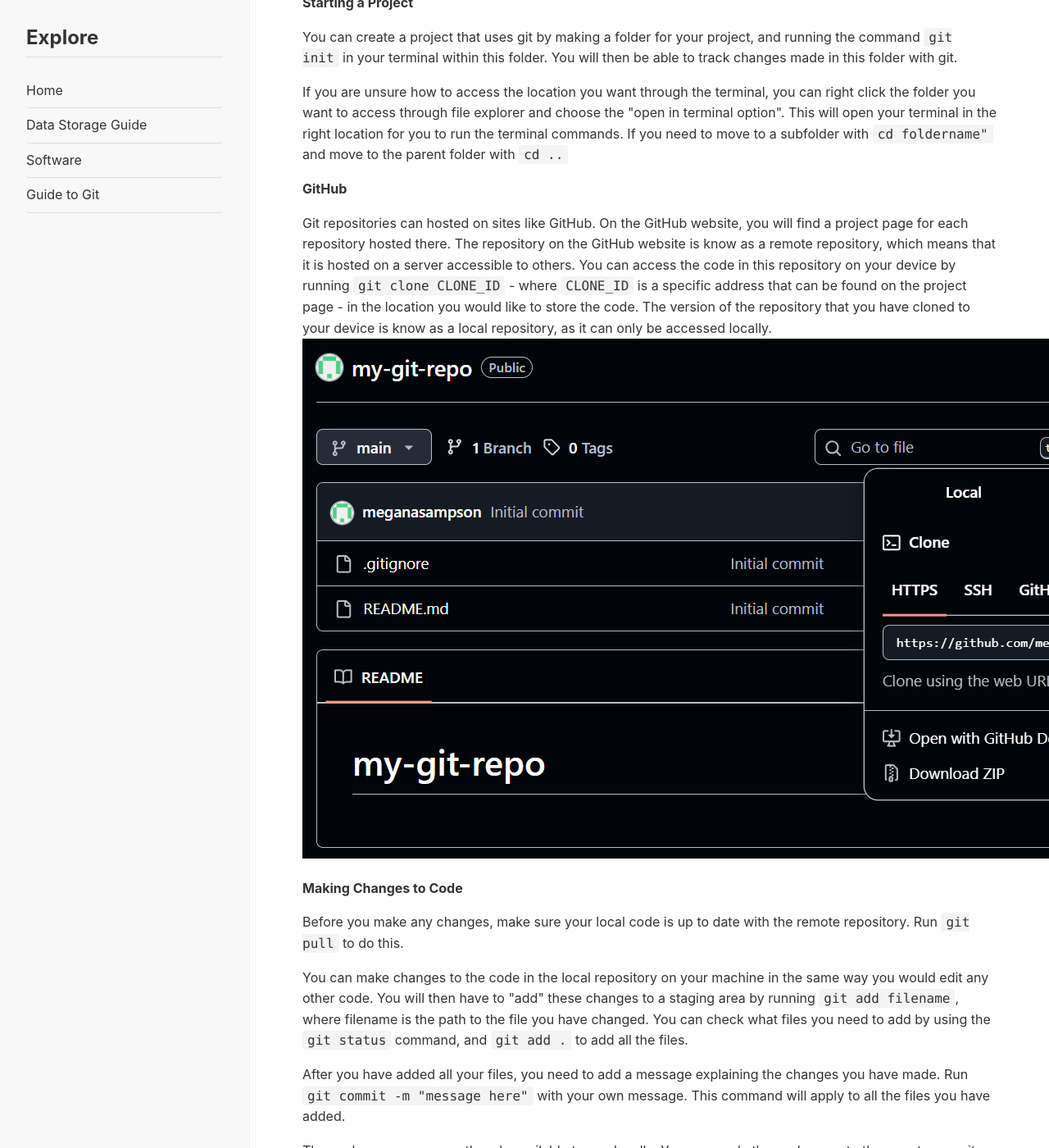
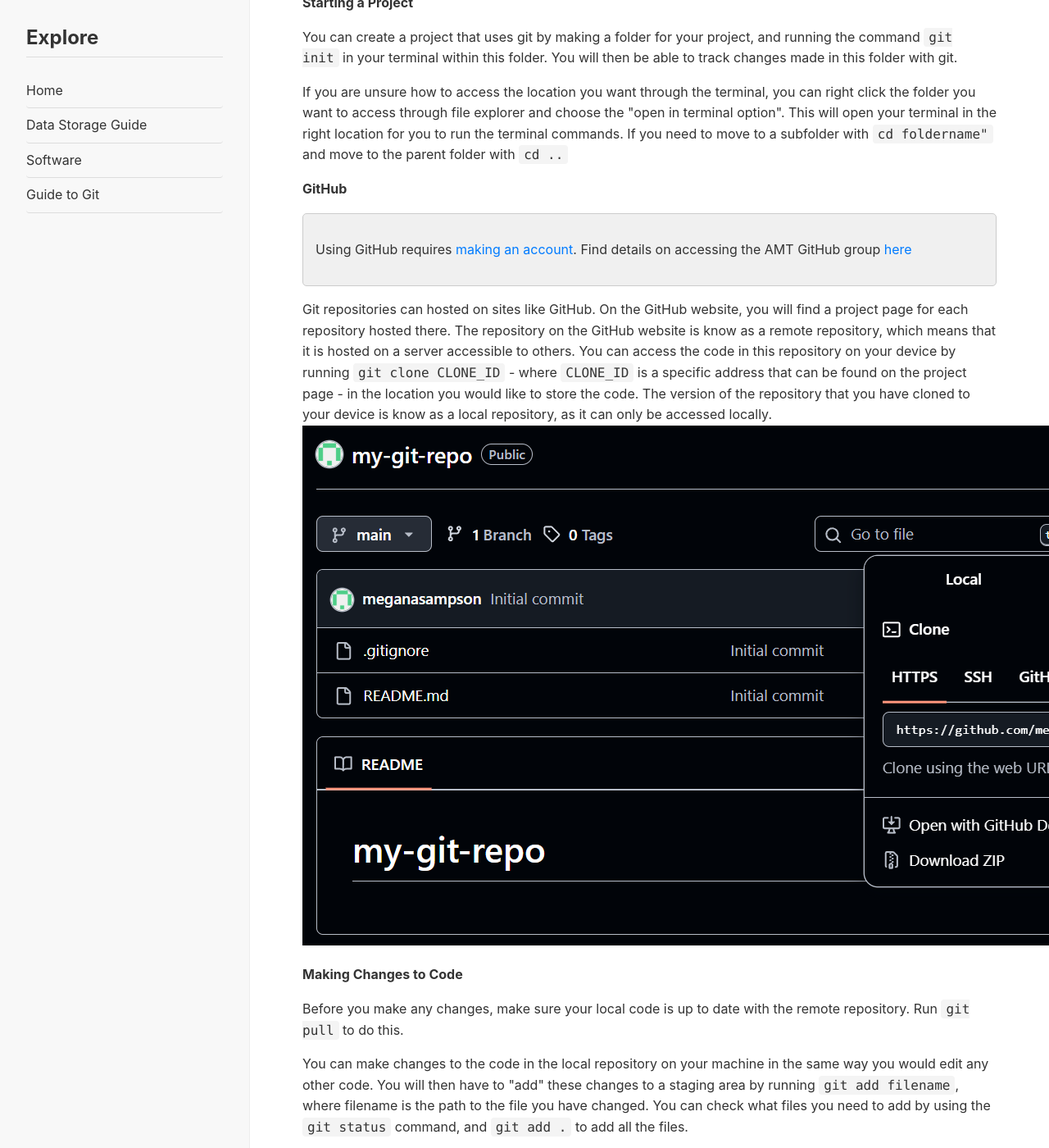
Before and after one commit to Applied-Materials-Technology/data-storage-guide, a Jekyll site: the page built from base/git_guide.html, in a window 1280 px wide and 1400 px high, scrolled down 859 px. Shown: the whole window at 82% size. Built offline with Jekyll 4.4.1, drawn with Linux system fonts in a browser that asks for light colours; some of the changed text lies outside the part shown.

Commit message:
add subtext box styling

```diff
--- a/base/git_guide.html
+++ b/base/git_guide.html
@@ -60,6 +60,13 @@
     <div id="github"></div>
     <p><b>GitHub</b></p>
 
+    <div class="subtext-box">
+    <p>Using GitHub requires
+        <a href="https://github.com/signup?ref_cta=Sign+up&ref_loc=header+logged+out&ref_page=%2F&source=header-home">
+            making an account</a>. Find details on accessing the AMT GitHub group
+            <a href="{{ "/base/software.html" | absolute_url }}">here</a>
+    </p>
+    </div>
     <p>Git repositories can hosted on sites like GitHub.
         On the GitHub website, you will find a project page for each repository hosted there.
         The repository on the GitHub website is know as a remote repository, which means that it is
@@ -109,6 +116,13 @@
 
     <div id="typical_workflow_no_branches"></div>
     <h2><b>Typical Workflow (No Branches)</b></h2>
+
+    <div class="subtext-box">
+    <p>
+        Only use this workflow if you are <b>not</b> using branches. See
+        below for a workflow example with branches
+    </p>
+    </div>
 
     <p>So a typical git workflow from your local code would be something like:
     <ul>
--- a/static/style.css
+++ b/static/style.css
@@ -158,3 +158,11 @@
   list-style-type: none;
 
 }
+
+.subtext-box {
+
+  background-color: #f0f0f0;
+  padding: 15px;
+  border: 1px solid #ccc;
+  border-radius: 5px;
+}
```
Also changed, not shown: other parts of base/git_guide.html (+1 -1 lines).
